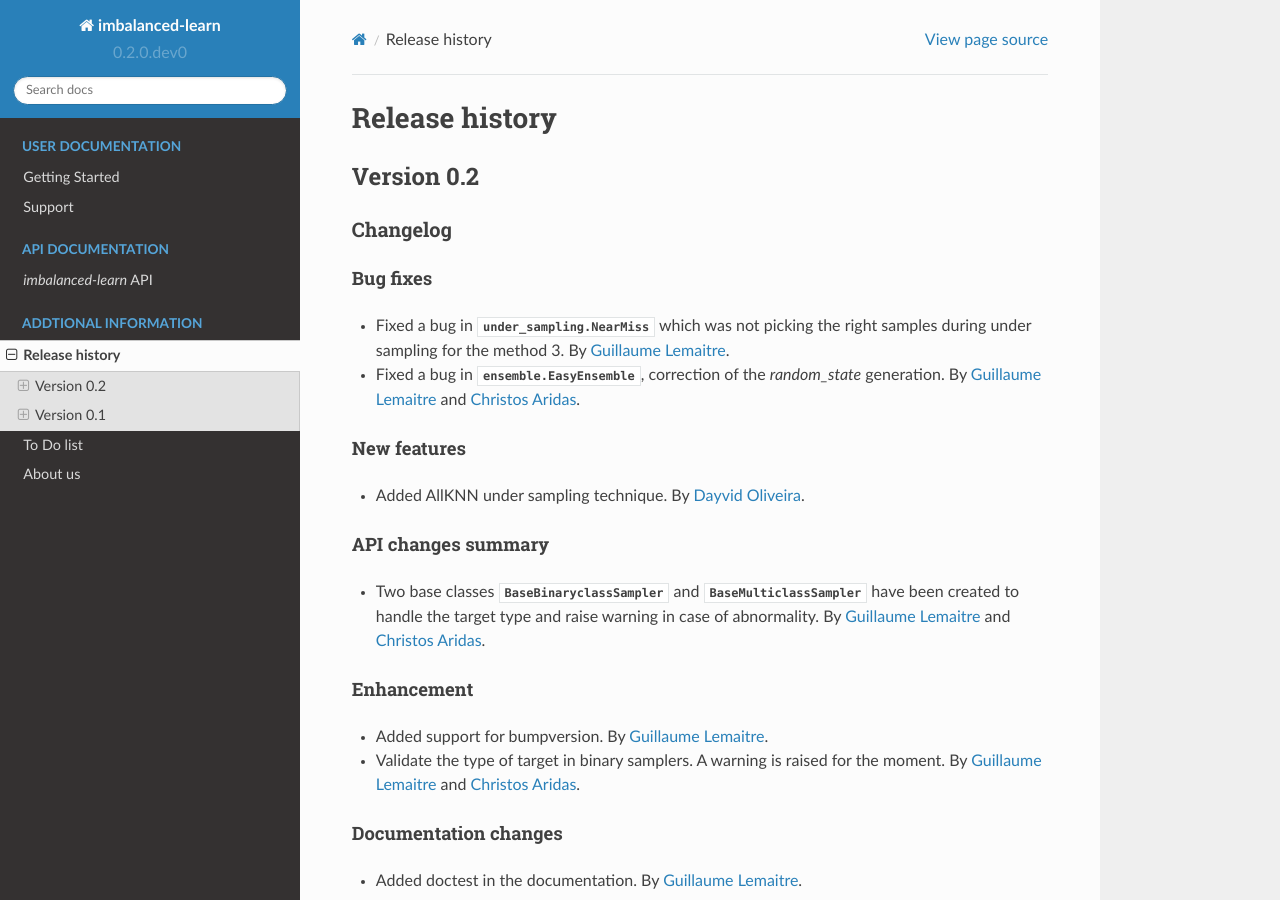
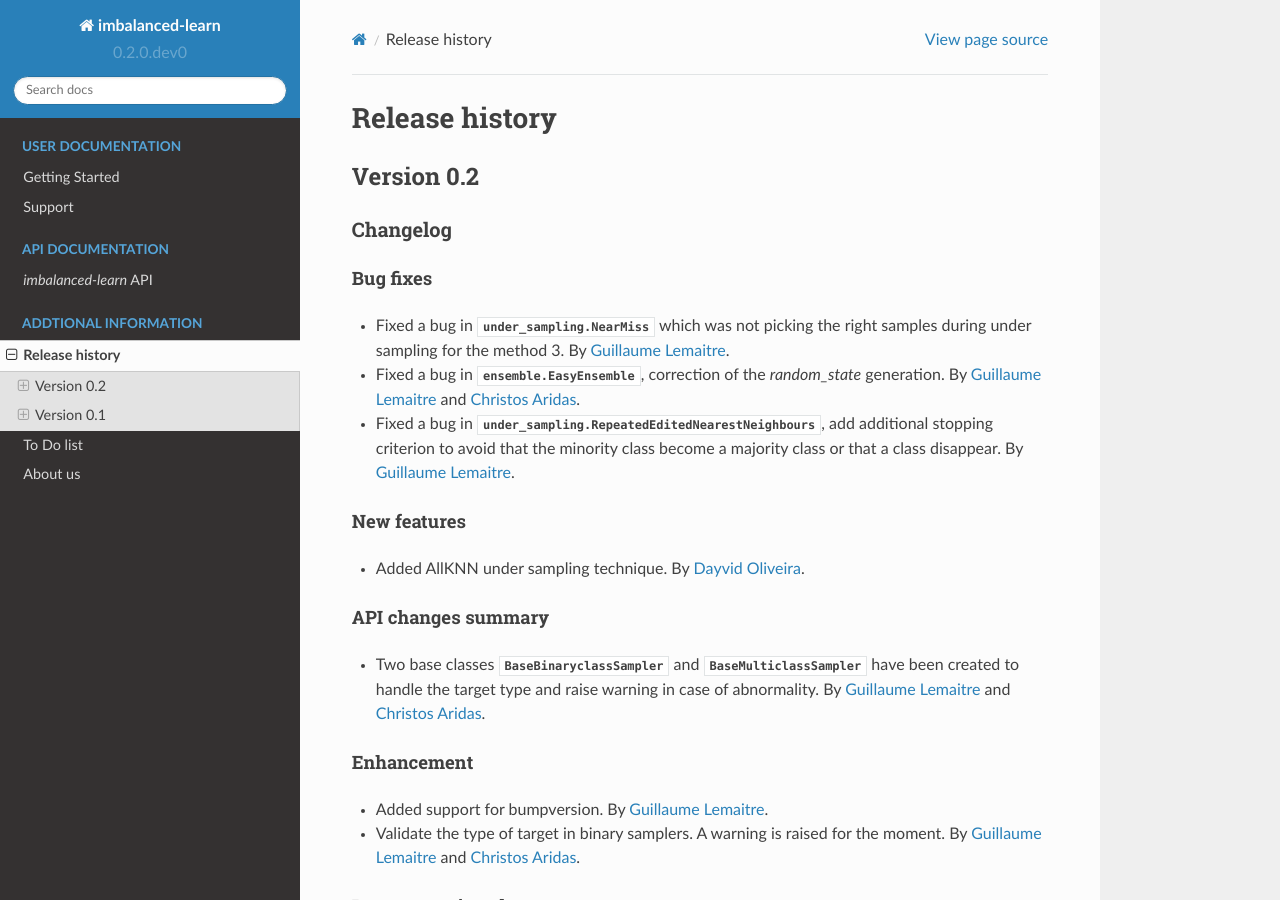
Before and after one commit to scikit-learn-contrib/imbalanced-learn, a Sphinx documentation site: the page built from doc/whats_new.rst, in a window 1280 px wide and 900 px high. Built offline with Sphinx 7.4.7 and the Read the Docs theme 2.0.0, drawn with Linux system fonts in a browser that asks for light colours; formulas are drawn with MathJax 3; pages that are not in the unit, such as notebooks, are missing from menus.

Commit message:
Update the history

```diff
--- a/doc/whats_new.rst
+++ b/doc/whats_new.rst
@@ -17,6 +17,7 @@
 
 - Fixed a bug in :class:`under_sampling.NearMiss` which was not picking the right samples during under sampling for the method 3. By `Guillaume Lemaitre`_.
 - Fixed a bug in :class:`ensemble.EasyEnsemble`, correction of the `random_state` generation. By `Guillaume Lemaitre`_ and `Christos Aridas`_.
+- Fixed a bug in :class:`under_sampling.RepeatedEditedNearestNeighbours`, add additional stopping criterion to avoid that the minority class become a majority class or that a class disappear. By `Guillaume Lemaitre`_.
 
 New features
 ~~~~~~~~~~~~
```
